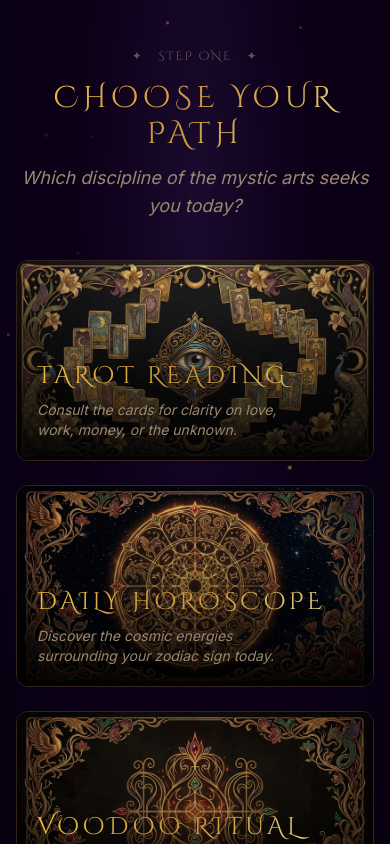
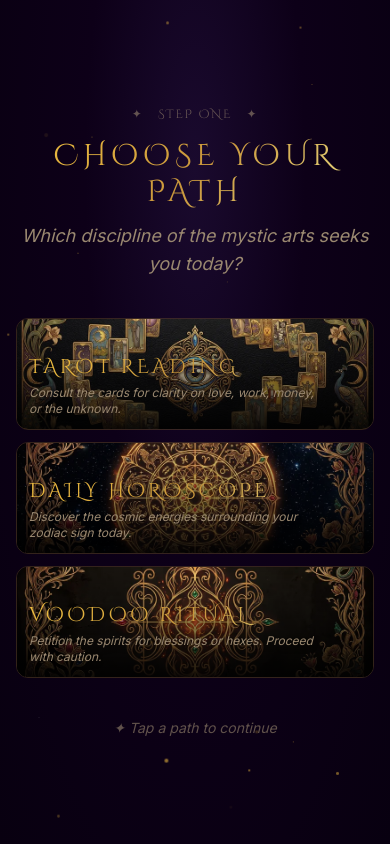
Before and after one commit to Seka35/mystica, a Next.js app: page / in a window 390 px wide. Both pictures are taken after a click on the button "Begin your tarot reading". Shown: the top 844 px of the page. Built offline with nearby package versions, Linux system fonts and the light colour scheme; no server answers.

Commit message:
style: optimize ui for mobile by reducing banner heights and enabling scroll

```diff
--- a/app/page.tsx
+++ b/app/page.tsx
@@ -49,9 +49,10 @@ export default function Page() {
   // ── Audio ────────────────────────────────────────────────────────
   const audio = useAudio()
 
-  // Lock scroll per-step; allow scroll inside fan (7), draw (8) and interpretation (9)
+  // Lock scroll per-step; allow scroll on selection menus (2, 3) and during fan (8), draw (9) and interpretation (10)
   useEffect(() => {
-    document.body.style.overflow = (step >= 7) ? 'auto' : 'hidden'
+    const canScroll = step === 2 || step === 3 || step >= 8
+    document.body.style.overflow = canScroll ? 'auto' : 'hidden'
     return () => { document.body.style.overflow = '' }
   }, [step])
 
--- a/components/steps/StepMode.tsx
+++ b/components/steps/StepMode.tsx
@@ -56,14 +56,14 @@ export default function StepMode({ selected, onSelect }: Props) {
       </motion.div>
 
       {/* Mode list */}
-      <div className="flex flex-col gap-6 w-full max-w-lg mb-10">
+      <div className="flex flex-col gap-3 md:gap-6 w-full max-w-lg mb-10">
         {MODES.map((mode, i) => {
           const isSelected = selected === mode.id
           return (
             <motion.button
               key={mode.id}
               onClick={() => onSelect(mode.id)}
-              className={`relative overflow-hidden rounded-xl border transition-all duration-500 w-full aspect-video ${
+              className={`relative overflow-hidden rounded-xl border transition-all duration-500 w-full h-28 md:h-36 ${
                 isSelected
                   ? 'border-[rgba(212,175,55,0.8)] shadow-[0_0_30px_rgba(212,175,55,0.2)]'
                   : 'border-[rgba(212,175,55,0.2)] hover:border-[rgba(212,175,55,0.5)] opacity-80 hover:opacity-100'
@@ -86,11 +86,11 @@ export default function StepMode({ selected, onSelect }: Props) {
               <div className="absolute inset-0 bg-gradient-to-t from-black/90 via-black/40 to-transparent" />
 
               {/* Content */}
-              <div className="absolute bottom-0 left-0 w-full p-5 text-left">
-                <div className="font-oracle text-2xl gold-text mb-2 tracking-wide drop-shadow-lg">
+              <div className="absolute bottom-0 left-0 w-full p-3 md:p-5 text-left">
+                <div className="font-oracle text-xl md:text-2xl gold-text mb-1 md:mb-2 tracking-wide drop-shadow-lg">
                   {mode.label}
                 </div>
-                <div className="text-[var(--text-muted)] italic text-sm font-body max-w-[85%] drop-shadow-md">
+                <div className="text-[var(--text-muted)] italic text-xs md:text-sm font-body max-w-[90%] drop-shadow-md">
                   {mode.desc}
                 </div>
               </div>
--- a/components/steps/StepTheme.tsx
+++ b/components/steps/StepTheme.tsx
@@ -52,7 +52,7 @@ export default function StepTheme({ selected, onSelect }: Props) {
       </motion.div>
 
       {/* Theme grid */}
-      <div className="grid grid-cols-2 md:grid-cols-3 gap-3 w-full max-w-2xl mb-10">
+      <div className="grid grid-cols-3 md:grid-cols-4 gap-2 md:gap-3 w-full max-w-3xl mb-10">
         {THEME_ORDER.map((theme, i) => {
           const config = THEME_CONFIG[theme]
           const isSelected = selected === theme
@@ -75,7 +75,7 @@ export default function StepTheme({ selected, onSelect }: Props) {
               whileTap={{ scale: 0.98 }}
               style={{
                 borderColor: isSelected ? config.accent + '80' : undefined,
-                gridColumn: theme === 'free' ? 'span 2 / span 2' : undefined,
+                gridColumn: theme === 'free' ? 'span 3 / span 3' : undefined,
               }}
             >
               <div
@@ -108,8 +108,8 @@ export default function StepTheme({ selected, onSelect }: Props) {
               )}
 
               {/* Content */}
-              <div className="relative z-10 flex flex-col items-center justify-center h-full text-center p-3">
-                <div className="font-oracle text-sm md:text-base tracking-wider drop-shadow-md mb-2" style={{ color: config.accent }}>
+              <div className="relative z-10 flex flex-col items-center justify-center h-full text-center p-2">
+                <div className="font-oracle text-xs md:text-sm tracking-wider drop-shadow-md mb-1 md:mb-2" style={{ color: config.accent }}>
                   {config.label}
                 </div>
 
@@ -117,7 +117,7 @@ export default function StepTheme({ selected, onSelect }: Props) {
                   <motion.div
                     initial={{ opacity: 0, height: 0 }}
                     animate={{ opacity: 1, height: 'auto' }}
-                    className="text-[var(--text-muted)] italic text-xs mt-1 font-body leading-tight bg-black/60 p-1.5 rounded"
+                    className="text-[var(--text-muted)] italic text-[10px] md:text-xs mt-1 font-body leading-tight bg-black/60 p-1 md:p-1.5 rounded w-full"
                   >
                     {config.placeholder.split('?')[0] + '?'}
                   </motion.div>
```
